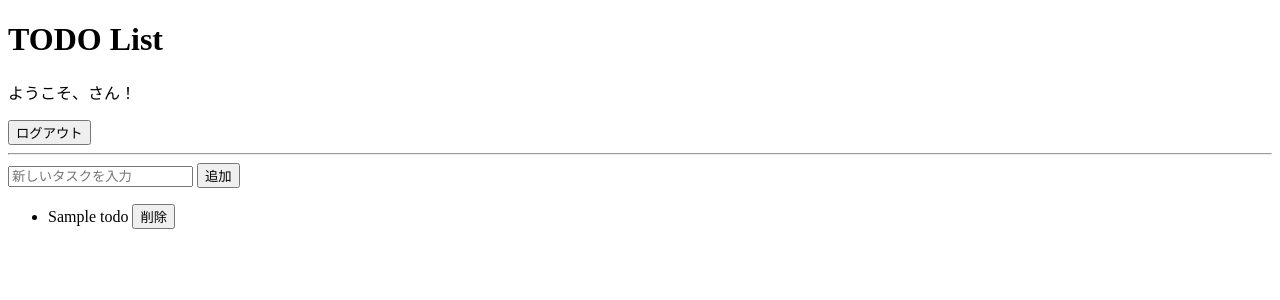
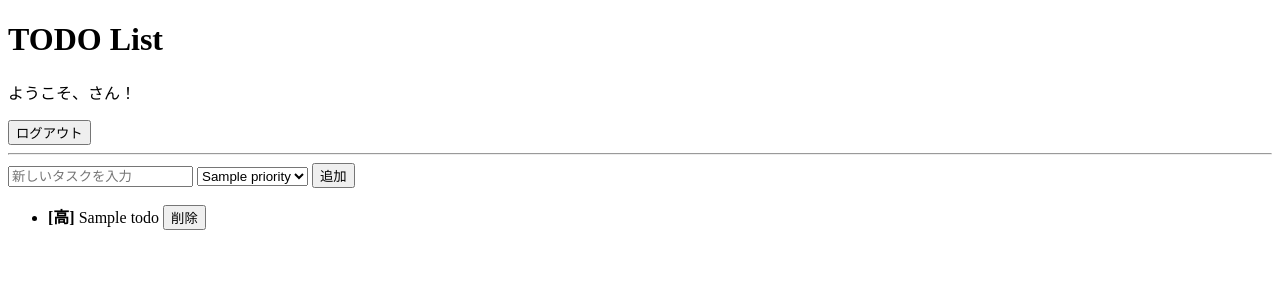
Before and after one commit to lynette-bishop/todo-app, a Django app: template tasks/templates/tasks/index.html in a window 1280 px wide. Shown: the top 300 px of the page. Run offline with Django 5.2, Linux system fonts and the light colour scheme; tables that the repository leaves empty hold one stand-in row (values such as "Sample post"); the template is opened without the code that fills it: values that come from a table or form of the project are taken from there, most other values are stand-ins (such as "Sample title", 1, 10 or a date in 2020).

Commit message:
antigravitiによる重要度の添付

```diff
--- a/tasks/models.py
+++ b/tasks/models.py
@@ -1,7 +1,17 @@
 from django.db import models
 
 class Todo(models.Model):
+    class Priority(models.TextChoices):
+        HIGH = 'high', '高'
+        MIDDLE = 'middle', '中'
+        LOW = 'low', '低'
+
     title = models.CharField(max_length=200)
+    priority = models.CharField(
+        max_length=10,
+        choices=Priority.choices,
+        default=Priority.MIDDLE,
+    )
 
     def __str__(self):
-        return self.title
+        return f"{self.title} ({self.get_priority_display()})"
--- a/tasks/templates/tasks/index.html
+++ b/tasks/templates/tasks/index.html
@@ -17,13 +17,18 @@
     <form method="POST">
         {% csrf_token %}
         <input type="text" name="title" placeholder="新しいタスクを入力" required>
+        <select name="priority">
+            {% for value, label in priorities %}
+                <option value="{{ value }}" {% if value == 'middle' %}selected{% endif %}>{{ label }}</option>
+            {% endfor %}
+        </select>
         <button type="submit">追加</button>
     </form>
 
     <ul>
         {% for todo in todos %}
             <li>
-                {{ todo.title }}
+                <strong>[{{ todo.get_priority_display }}]</strong> {{ todo.title }}
                 <form action="{% url 'delete_todo' todo.pk %}" method="POST" style="display:inline;">
                     {% csrf_token %}
                     <button type="submit">削除</button>
```
Also changed, not shown: tasks/views.py (+8 -2 lines), tasks/migrations/0002_todo_priority.py (added).
